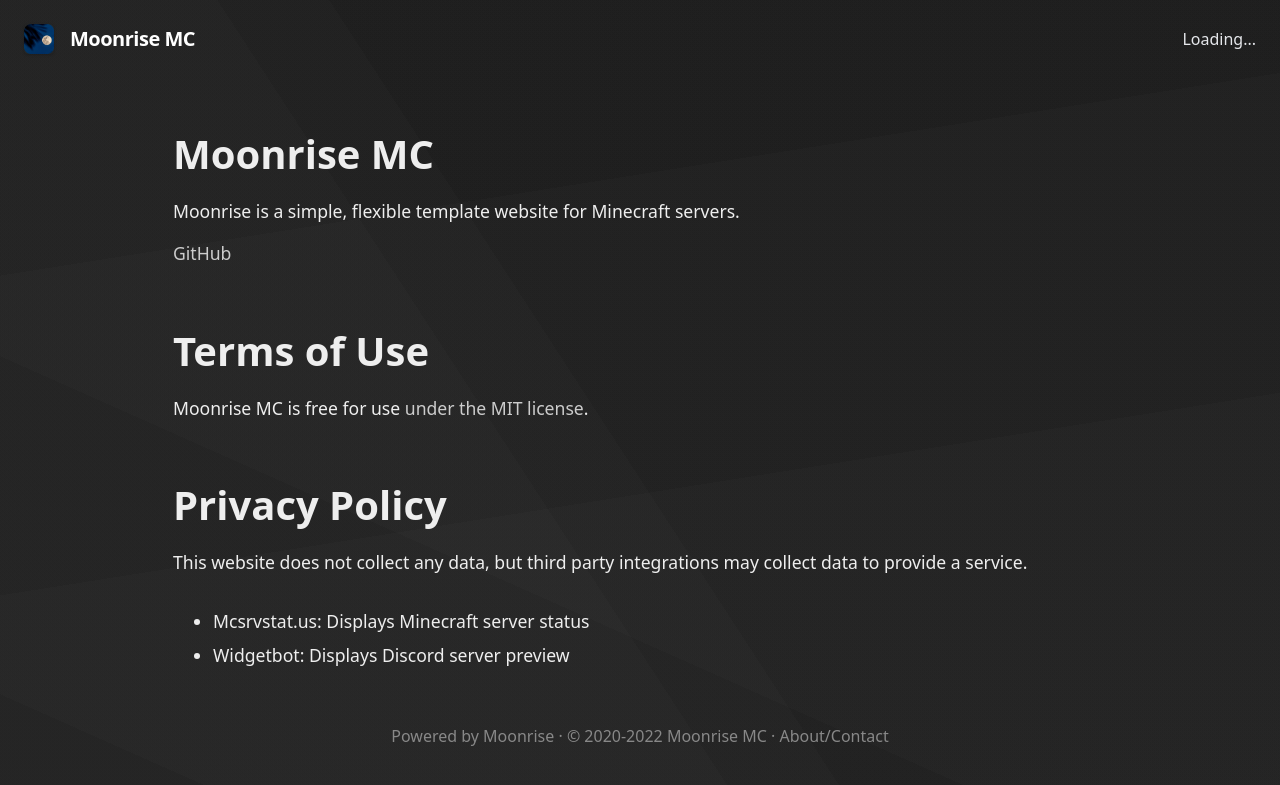
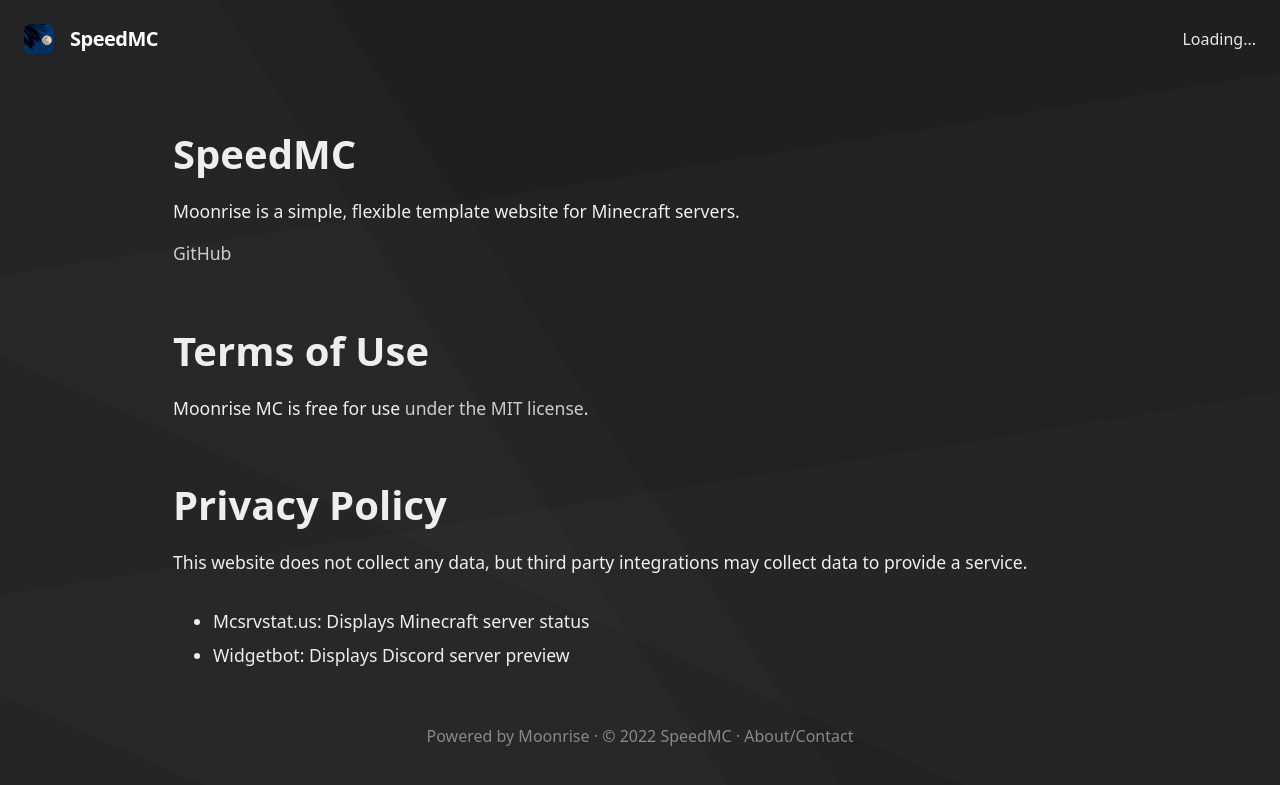
Before and after one commit to your-momma-gae/gae, a Jekyll site: the page built from docs/about.md, in a window 1280 px wide. Shown: the top 785 px of the page. Built offline with Jekyll 4.4.1, drawn with Linux system fonts in a browser that asks for light colours; our own code applies the rules of GitHub Pages for plain Markdown files.

Commit message:
Update _config.yml

```diff
--- a/docs/_config.yml
+++ b/docs/_config.yml
@@ -1,26 +1,26 @@
 # Set this website's info
-# Change "coffeebank" to your GitHub username
-# Change "moonrise" to your repository name
-url: "https://coffeebank.github.io"
-baseurl: "/moonrise"
+# Change "speedmc" to your GitHub username
+# Change "website" to your repository name
+url: "https://speedmc.ml"
+baseurl: "/website"
 siteIcon: /media/android-chrome-192x192.png
-siteYear: 2020
+siteYear: 2022
 siteFooterlink: /about
 showinSearchEngines: true
 # googleAnalyticsID: (uncomment to use)
 
 
 # Set basic server info
-serverName: Moonrise MC
-serverDescription: A Minecraft server where we have lots of fun!
-serverIP: 31.41.59.26:5358
+serverName: SpeedMC
+serverDescription: A Java-Bedrock Crossplay Minecraft server, where we have lots of fun!
+serverIP: play.speedmc.ml Bedrock Port:23620
 useBedrockForOnlineStatus: false
 
 
 # Discord information
-discordInvite: https://discord.gg/minecraft
-discordServerID: 299881420891881473
-discordChannelID: 450428756855750666
+discordInvite: https://discord.gg/znfJdfRmaP
+discordServerID: 822930403249356820
+discordChannelID: 82293040356781791
 
 
 # # Navbar Links at the top of the page (uncomment "siteNav" to use)
```
